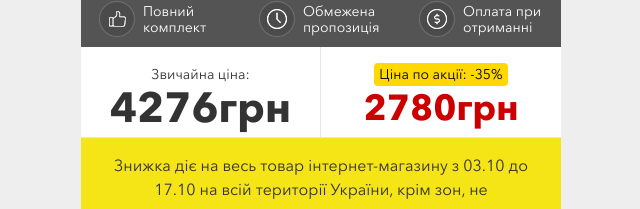
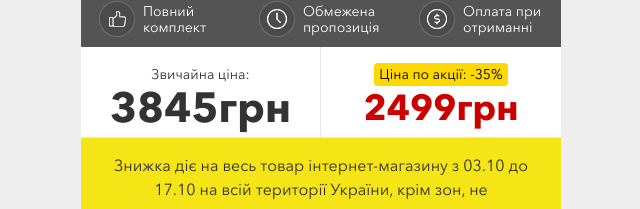
Before and after one commit to AndriiHamasa/makita-set-Drop-vitalBarba, a plain HTML site: page index.html in a window 1280 px wide. Shown: the part 584-793 px from the top of the page, 319-959 px from the left. Drawn offline with Linux system fonts and the light colour scheme.

Commit message:
change price

```diff
--- a/index.html
+++ b/index.html
@@ -61,11 +61,11 @@
       <div class="price_block clearfix">
         <div class="price_item old">
           <div class="text">Звичайна ціна:</div>
-          <div class="value">4276грн</div>
+          <div class="value">3845грн</div>
         </div>
         <div class="price_item new">
           <div class="text"><span>Ціна по акції: -35%</span></div>
-          <div class="value">2780грн</div>
+          <div class="value">2499грн</div>
         </div>
       </div>
       <div style="padding: 15px; text-align: center; background-color: #f5e416; margin-bottom: 25px;">
@@ -289,7 +289,7 @@
       <div class="image_block">
         <img class="offer_image" src="images/66800880.jpg" alt="">
         <div class="discount_block">
-          <div class="value">2780</div>
+          <div class="value">2499</div>
           <div class="text">грн</div>
         </div>
       </div>
@@ -301,11 +301,11 @@
       <div class="price_block clearfix">
         <div class="price_item old">
           <div class="text">Звичайна ціна:</div>
-          <div class="value">4276грн</div>
+          <div class="value">3845грн</div>
         </div>
         <div class="price_item new">
           <div class="text"><span>Ціна по акції: -35%</span></div>
-          <div class="value">2780грн</div>
+          <div class="value">2499грн</div>
         </div>
       </div>
       <ul>
```
